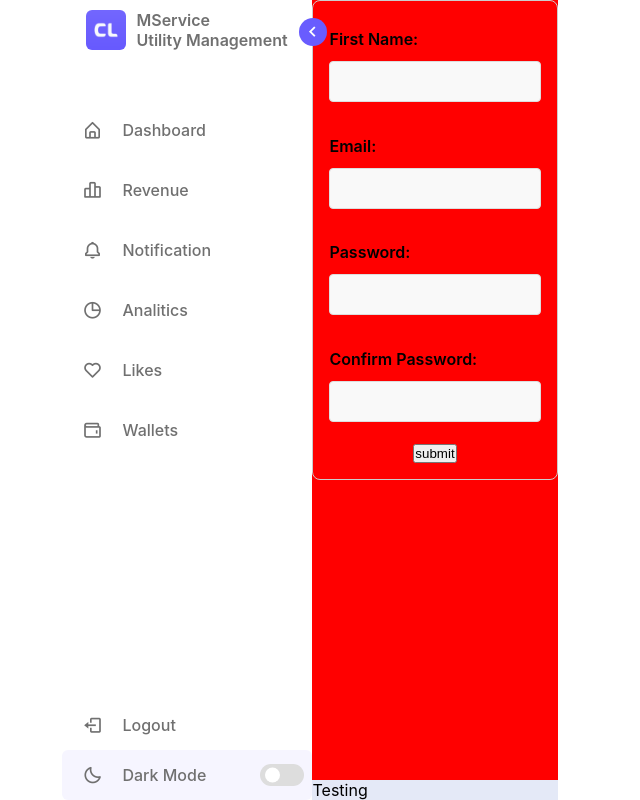
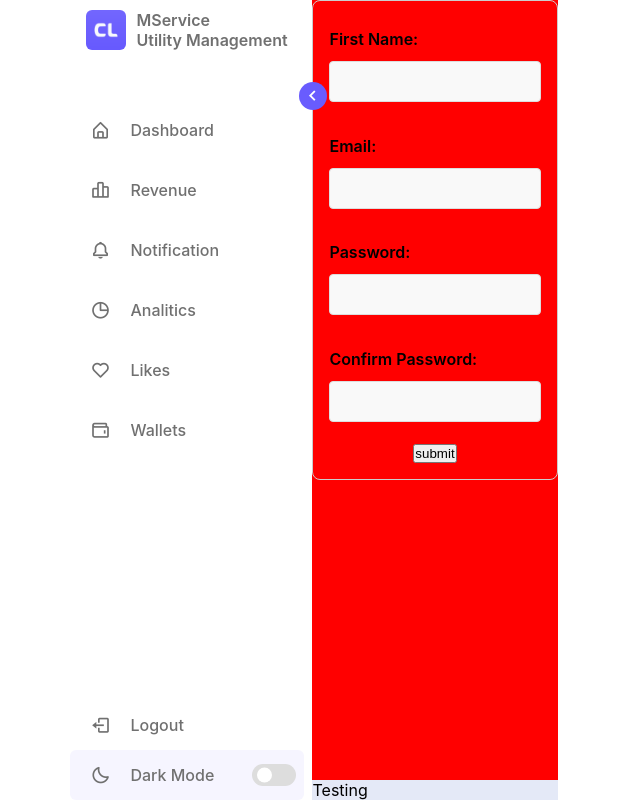
Before and after one commit to michaltruszczynski/mservice, a React (Vite) app: page / in a window 1280 px wide. Shown: the whole page, without its empty margins (330-970 px from the left). Built offline with nearby package versions, Linux system fonts and the light colour scheme.

Commit message:
refactoring nav items

```diff
--- a/src/components/Navigation/Nav.module.scss
+++ b/src/components/Navigation/Nav.module.scss
@@ -21,42 +21,42 @@ $textColorDark: #ccc;
 
 
 .sidebar {
-        // position: fixed;
         position: sticky;
         box-sizing: border-box;
         top: 0;
-        // left: 0;
-        // height: 100%;
+        left: 0;
         height: 100vh;
         width: 250px;
-
         background-color: $sidebarColor; //$sidebarColor
         transition: $transition05;
-        z-index: 100;
         display: flex;
         flex-direction: column;
 
-        &--dark {
-                // background-color: $sidebarColorDark;
-                // $sidebarColor: $sidebarColorDark;
 
+        &--close {
+                width: 88px;
+                transition: $transition05;
+
+                .header__text {
+                        opacity: 0;
+                        z-index: -1;
+                }
+
+                .link__text {
+                        position: relative;
+                        z-index: -1;
+                        opacity: 0;
+                }
+        }
+
+        &--hoover-mode{
                 position: fixed;
-                box-sizing: border-box;
-                top: 0;
-                left: 0;
-                height: 100%;
-                width: 250px;
-                padding: 10px 14px;
-                background-color: $sidebarColor; //$sidebarColor
-                transition: $transition05;
                 z-index: 100;
-                display: flex;
-                flex-direction: column;
         }
 
         .toggle {
                 position: absolute;
-                top: 4%;
+                top: 12%;
                 right: -15px;
                 transform: translateY(-50%) rotate(180deg);
                 height: 28px;
@@ -81,27 +81,28 @@ $textColorDark: #ccc;
                 }
         }
 
-        &--close {
-                width: 88px;
+        &--dark {
+                // background-color: $sidebarColorDark;
+                // $sidebarColor: $sidebarColorDark;
+
+                position: fixed;
+                box-sizing: border-box;
+                top: 0;
+                left: 0;
+                height: 100%;
+                width: 250px;
+                padding: 10px 14px;
+                background-color: $sidebarColor; //$sidebarColor
                 transition: $transition05;
-
-                .header__text {
-                        opacity: 0;
-                        z-index: -1;
-                }
-
-                .link__text {
-                        position: relative;
-                        z-index: -1;
-                        opacity: 0;
-                }
+                z-index: 100;
+                display: flex;
+                flex-direction: column;
         }
 }
 
 .static-container {
-        position: fixed;
-        z-index: 2;
-        width: 88px;
+        min-width: 88px;
+        height: 100vh;
 }
 
 .header {
@@ -155,6 +156,7 @@ $textColorDark: #ccc;
         overflow-y: auto;
         overflow-x: hidden;
         scrollbar-color: yellow;
+        padding: 0 0.5rem;
 
         &::-webkit-scrollbar {
                 width: 12px;
--- a/src/components/Navigation/Nav.tsx
+++ b/src/components/Navigation/Nav.tsx
@@ -13,7 +13,7 @@ const cx = classNames.bind(styles);
 
 const Navigation = ({ setIsNavOpen, isNavOpen }: NavigationProps) => {
     const [darkMode, setDarkMode] = useState<boolean>(false);
-    const staticOn = false;
+    const staticOn = true;
 
     const darkModeHandler = () => {
         setDarkMode(prevState => !prevState)
```
